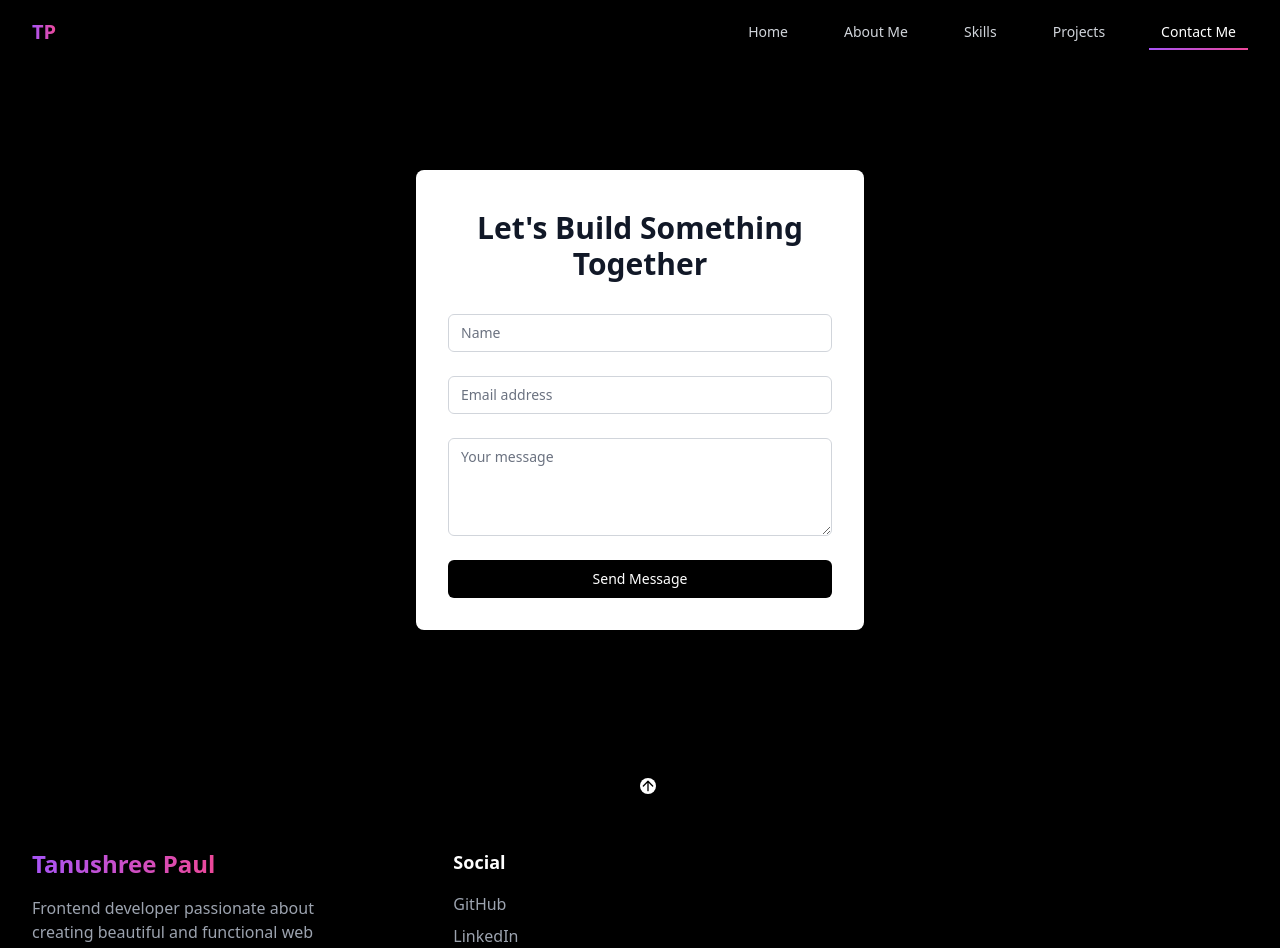
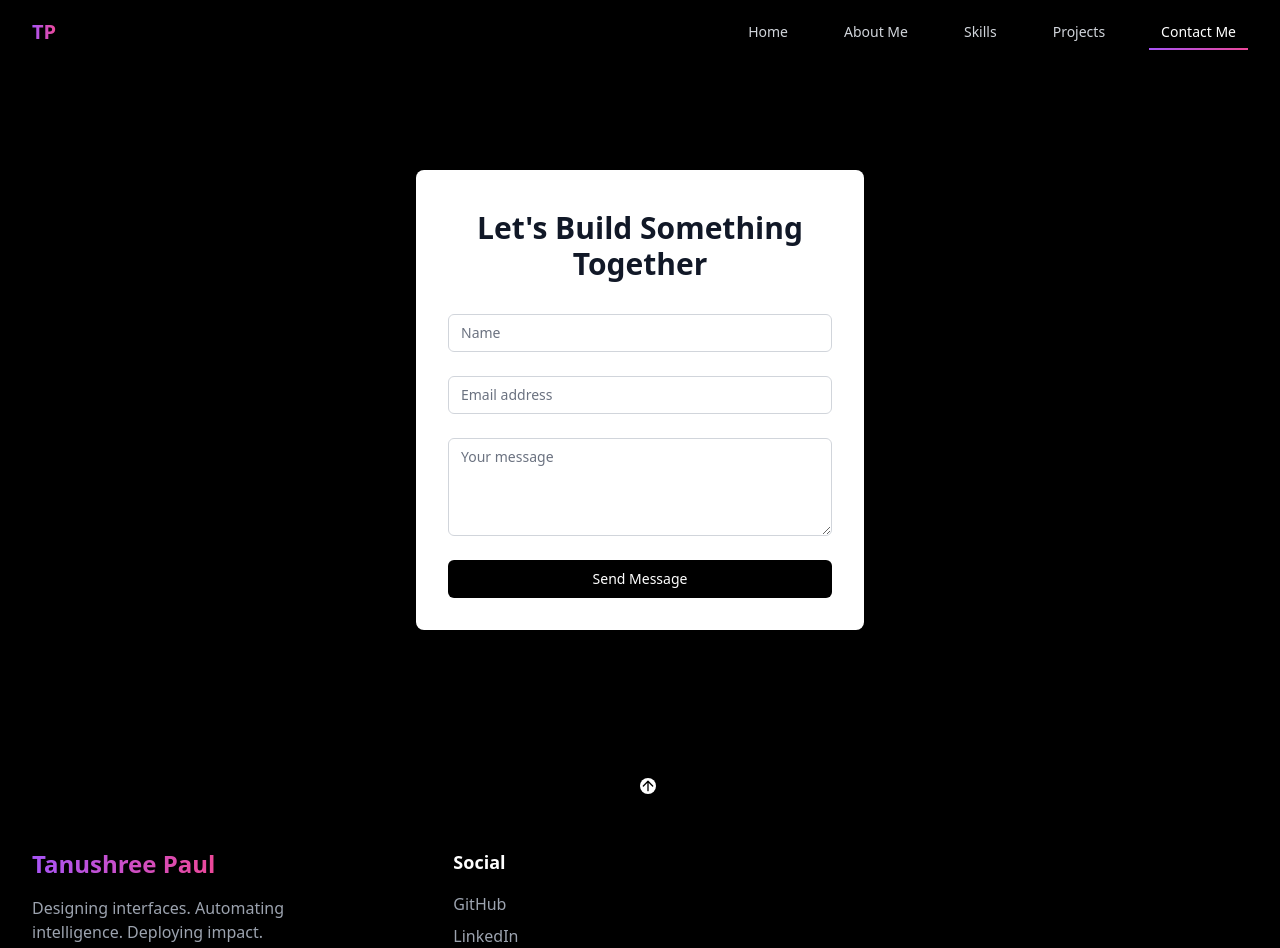
Before and after one commit to tanu0604/MyPortfolio, a React (Vite) app: page /contact in a window 1280 px wide. Shown: the top 948 px of the page. Built offline with nearby package versions, Linux system fonts and the light colour scheme.

Commit message:
Update Footer.jsx

```diff
--- a/src/components/Footer/Footer.jsx
+++ b/src/components/Footer/Footer.jsx
@@ -64,8 +64,7 @@ export default function Footer() {
               </span>
             </h2>
             <p className="text-gray-400 max-w-xs">
-              Frontend developer passionate about creating beautiful and functional web experiences.
-            </p>
+Designing interfaces. Automating intelligence. Deploying impact.            </p>
             <div className="flex space-x-4">
               <a
                 href="https://github.com/tanu0604"
```
